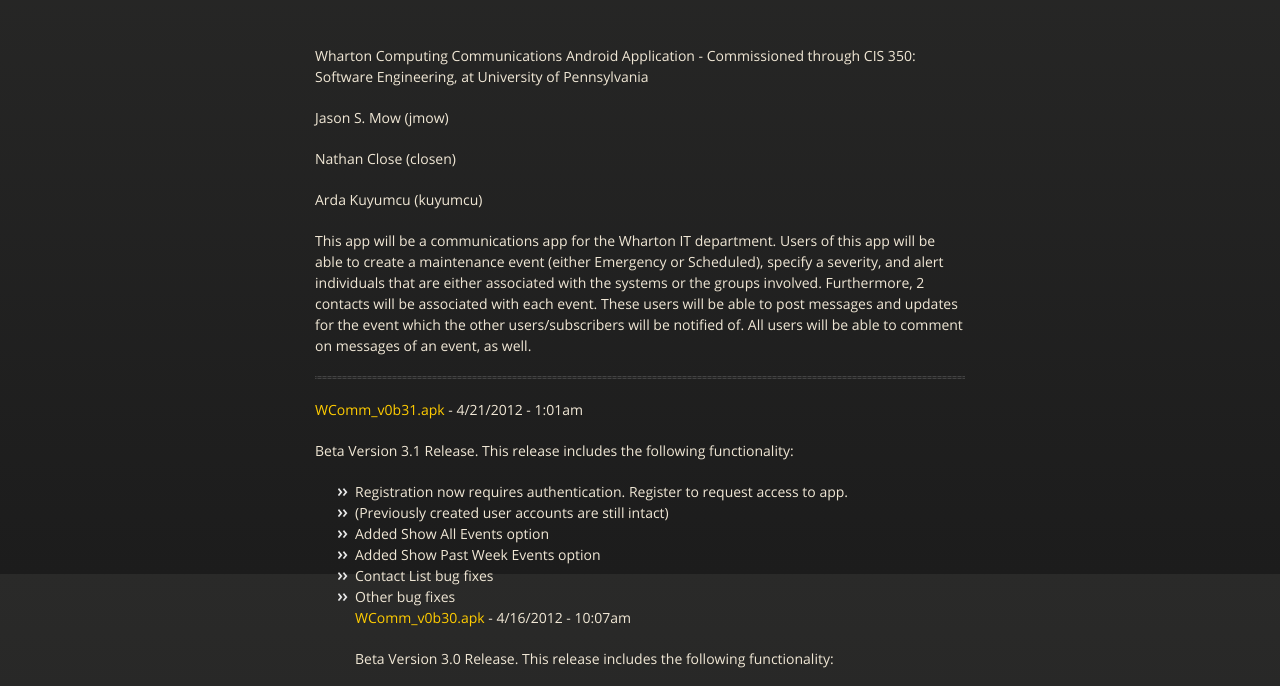
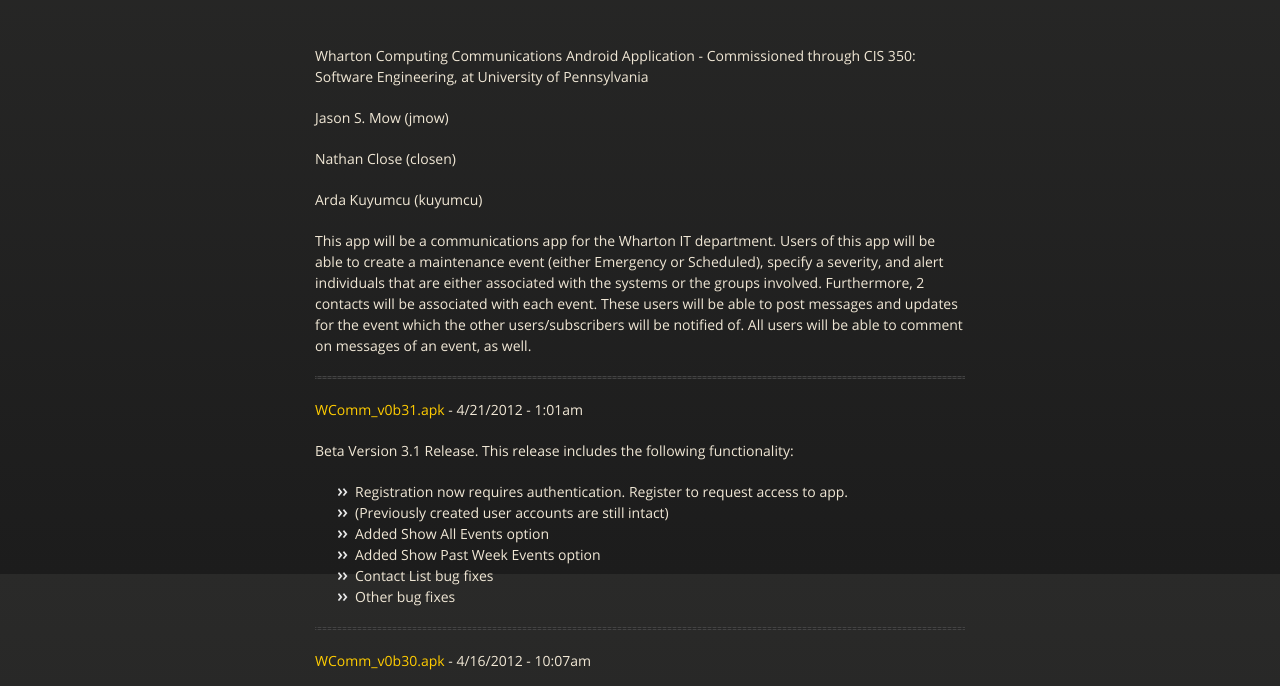
Before and after one commit to cargo8/Wharton-Computing-Communications, a plain HTML site: page index.html in a window 1280 px wide. Shown: the part 226-912 px from the top of the page. Drawn offline with nearby package versions, Linux system fonts and the light colour scheme.

Commit message:
Fixing bug with layout

```diff
--- a/index.html
+++ b/index.html
@@ -1,3 +1,4 @@
+
 <!doctype html>
 <html>
   <head>
@@ -62,7 +63,7 @@
 <li>Added Show Past Week Events option</li>
 <li>Contact List bug fixes</li>
 <li>Other bug fixes</li>
-<p><a href="http://db.tt/Hap1GTkh">WComm_v0b30.apk</a> - 4/16/2012 - 10:07am</p>
+</ul><hr><p><a href="http://db.tt/Hap1GTkh">WComm_v0b30.apk</a> - 4/16/2012 - 10:07am</p>
 
 <p>Beta Version 3.0 Release. This release includes the following functionality:</p>
 
```
